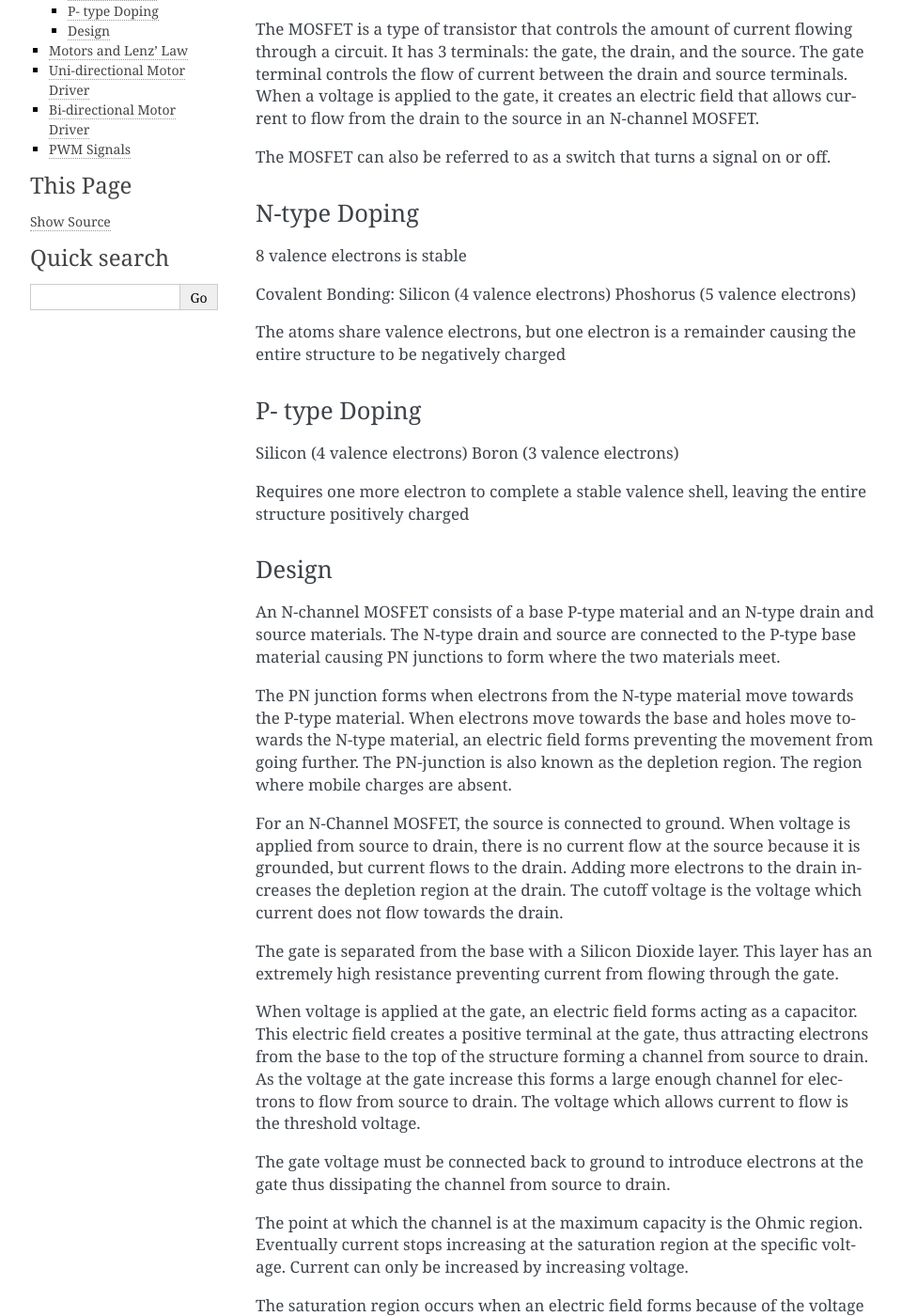
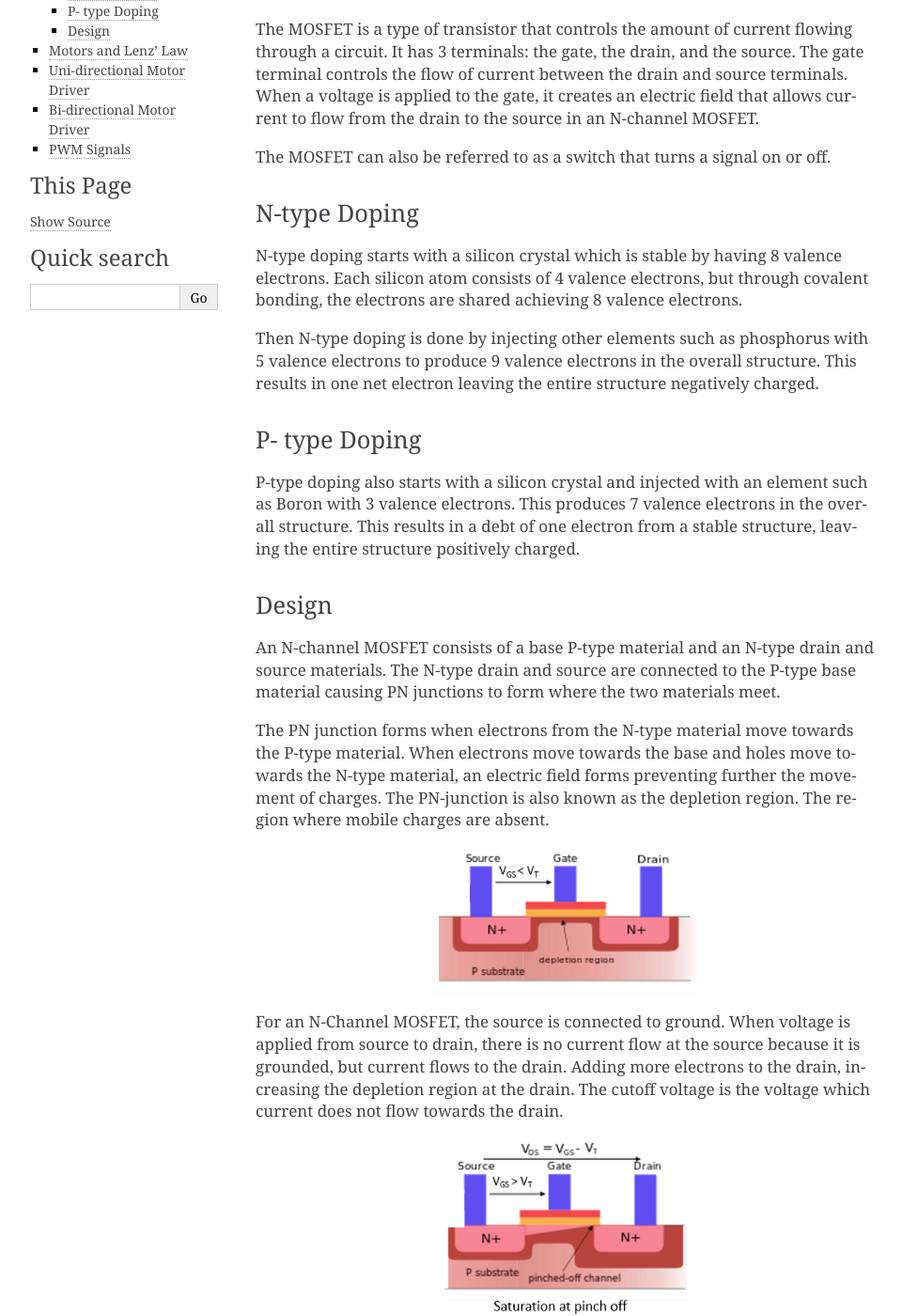
Before and after one commit to BrushQuadX/brushquadx-docs, a Sphinx documentation site: the page built from docs/concepts.rst, in a window 1280 px wide and 1400 px high, scrolled down 198 px. Shown: the whole window at 94% size, without its empty margins (148-1108 px from the left). Built offline with Sphinx 7.4.7, drawn with Linux system fonts in a browser that asks for light colours; some of the changed text lies outside the part shown.

Commit message:
Add MOSFET diagrams and corrections to the document.
Signed-off-by: JohnVSantos <137139681+JohnMVSantos@users.noreply.github.com>

```diff
--- a/docs/concepts.rst
+++ b/docs/concepts.rst
@@ -13,23 +13,21 @@ The MOSFET can also be referred to as a switch that turns a signal on or off.
 N-type Doping
 ^^^^^^^^^^^^^^
 
-8 valence electrons is stable
+N-type doping starts with a silicon crystal which is stable by having 8 valence
+electrons. Each silicon atom consists of 4 valence electrons, but through covalent
+bonding, the electrons are shared achieving 8 valence electrons.
 
-Covalent Bonding:
-Silicon (4 valence electrons)
-Phoshorus (5 valence electrons)
-
-The atoms share valence electrons, but one electron is a remainder causing the
-entire structure to be negatively charged
+Then N-type doping is done by injecting other elements such as phosphorus with 5
+valence electrons to produce 9 valence electrons in the overall structure. This
+results in one net electron leaving the entire structure negatively charged.
 
 P- type Doping
 ^^^^^^^^^^^^^^^
 
-Silicon (4 valence electrons)
-Boron (3 valence electrons)
-
-Requires one more electron to complete a stable valence shell, leaving the
-entire structure positively charged
+P-type doping also starts with a silicon crystal and injected with an element such as
+Boron with 3 valence electrons. This produces 7 valence electrons in the overall
+structure. This results in a debt of one electron from a stable structure, leaving
+the entire structure positively charged.
 
 Design
 ^^^^^^^^
@@ -40,13 +38,21 @@ where the two materials meet.
 
 The PN junction forms when electrons from the N-type material move towards the P-type material.
 When electrons move towards the base and holes move towards the N-type material, an electric field
-forms preventing the movement from going further. The PN-junction is also known as the depletion
+forms preventing further the movement of charges. The PN-junction is also known as the depletion
 region. The region where mobile charges are absent.
+
+.. image:: assets/n-channel-mosfet.png
+   :align: center
+   :alt: N-Channel MOSFET
 
 For an N-Channel MOSFET, the source is connected to ground. When voltage is applied
 from source to drain, there is no current flow at the source because it is grounded, but
-current flows to the drain. Adding more electrons to the drain increases the depletion region at the drain.
+current flows to the drain. Adding more electrons to the drain, increasing the depletion region at the drain.
 The cutoff voltage is the voltage which current does not flow towards the drain.
+
+.. image:: assets/n-mosfet-threshold.png
+   :align: center
+   :alt: N-Channel MOSFET Cutoff Threshold
 
 The gate is separated from the base with a Silicon Dioxide layer. This layer has an extremely
 high resistance preventing current from flowing through the gate.
@@ -56,6 +62,10 @@ electric field creates a positive terminal at the gate, thus attracting electron
 the base to the top of the structure forming a channel from source to drain. As the voltage
 at the gate increase this forms a large enough channel for electrons to flow from source to drain.
 The voltage which allows current to flow is the threshold voltage.
+
+.. image:: assets/n-mosfet-on.png
+   :align: center
+   :alt: N-Channel MOSFET ON
 
 The gate voltage must be connected back to ground to introduce electrons at the gate thus
 dissipating the channel from source to drain.
@@ -68,6 +78,10 @@ The saturation region occurs when an electric field forms because of the voltage
 forms from drain to source (VDS). This voltage is formed because of the moving electrons
 from source to drain. The electric field pushes the electrons from source to drain
 thus increasing the depletion region (reducing channel size) near the drain.
+
+.. image:: assets/n-mosfet-saturation.png
+   :align: center
+   :alt: N-Channel MOSFET Saturation
 
 Motors and Lenz' Law
 ---------------------
@@ -94,10 +108,10 @@ Motors are inductive loads as represented by this equation:
 
    V = L\frac{di}{dt}
 
-This means that counteractive forces are introduced to reduce the changes of the system.
+This means that counteractive forces are introduced to reduce the changes of the system and preserves conservation of energy.
 
-* Electromagnetic Induction : the production of a voltage (EMF) when the magnetic flux through a conductor changes
-* Lenz' Law : The induced current flows in a direction that produces a magnetic field opposing the change in magnetic flux that caused it.
+* Electromagnetic Induction: the production of a voltage (EMF) when the magnetic flux through a conductor changes.
+* Lenz' Law: The induced current flows in a direction that produces a magnetic field opposing the change in magnetic flux that caused it.
 
 An induced current is caused by an induced electric field which is created by a changing magnetic field.
 
```
Also changed, not shown: other parts of docs/concepts.rst (+1 -1 lines), docs/assets/n-channel-mosfet.png (added), docs/assets/n-mosfet-on.png (added), docs/assets/n-mosfet-saturation.png (added), docs/assets/n-mosfet-threshold.png (added).
